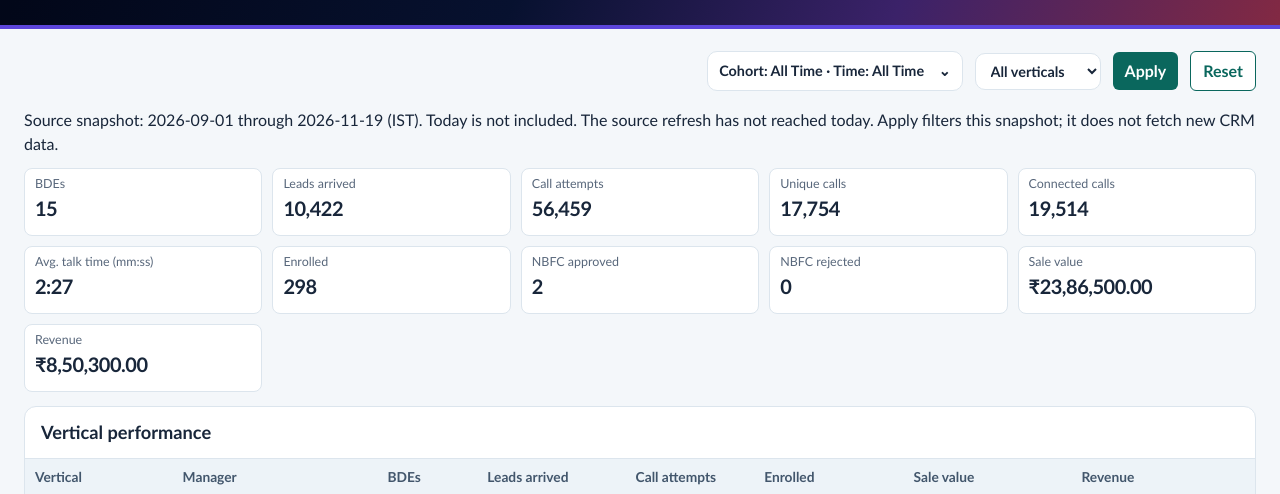
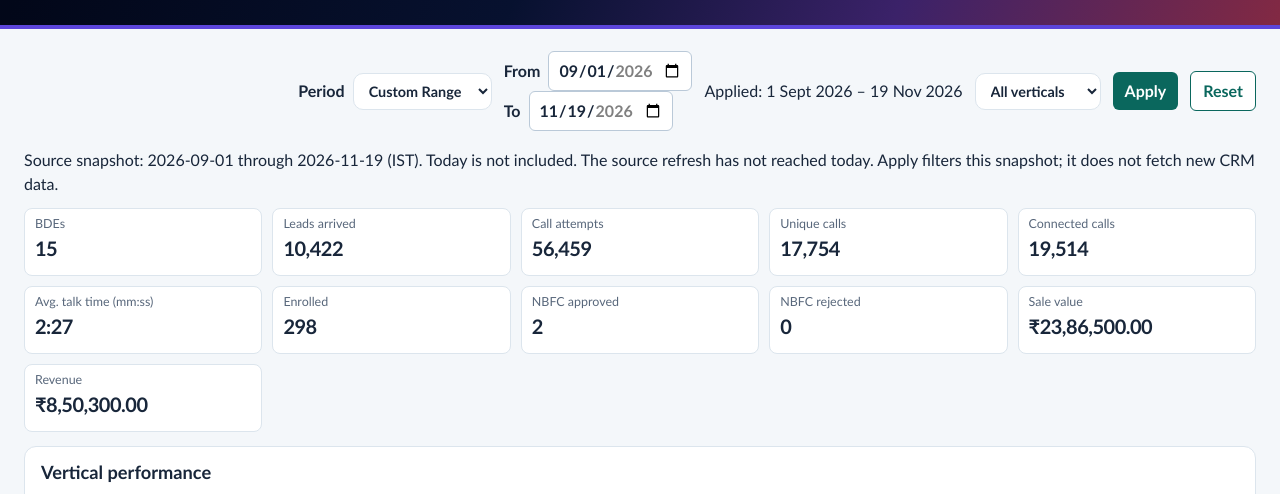
Before and after one commit to Jothivel41/bde-weekly-report, a plain HTML site: page site/index.html in a window 1280 px wide. Shown: the part 239-733 px from the top of the page. Drawn offline with Linux system fonts and the light colour scheme.

Commit message:
Replace dual date slicer with unified period selector

```diff
--- a/site/index.html
+++ b/site/index.html
@@ -80,22 +80,16 @@ dialog{border:1px solid var(--line);border-radius:14px;padding:0;width:min(520px
 </div></header>
 <main class="wrap">
   <form class="tools" id="filters" aria-label="Report filters">
-    <details class="date-slicer" id="date-slicer">
-      <summary class="slicer-toggle"><span id="date-slicer-label">All time</span>　⌄</summary>
-      <div class="slicer-menu">
-        <div class="slicer-column"><h3>Cohort Based</h3>
-          <button type="button" class="preset" data-basis="cohort" data-preset="today">Today</button><button type="button" class="preset" data-basis="cohort" data-preset="yesterday">Yesterday</button><button type="button" class="preset" data-basis="cohort" data-preset="week">This Week</button><button type="button" class="preset" data-basis="cohort" data-preset="mtd">Month to Date</button><button type="button" class="preset" data-basis="cohort" data-preset="last7">Last 7 Days</button><button type="button" class="preset" data-basis="cohort" data-preset="last30">Last 30 Days</button><button type="button" class="preset" data-basis="cohort" data-preset="last3months">Last 3 Months</button><button type="button" class="preset" data-basis="cohort" data-preset="custom">Custom Range</button><button type="button" class="preset" data-basis="cohort" data-preset="all">All Time</button>
-        </div>
-        <div class="slicer-column"><h3>Time Based</h3>
-          <button type="button" class="preset" data-basis="time" data-preset="today">Today</button><button type="button" class="preset" data-basis="time" data-preset="yesterday">Yesterday</button><button type="button" class="preset" data-basis="time" data-preset="week">This Week</button><button type="button" class="preset" data-basis="time" data-preset="mtd">Month to Date</button><button type="button" class="preset" data-basis="time" data-preset="last7">Last 7 Days</button><button type="button" class="preset" data-basis="time" data-preset="last30">Last 30 Days</button><button type="button" class="preset" data-basis="time" data-preset="last3months">Last 3 Months</button><button type="button" class="preset" data-basis="time" data-preset="custom">Custom Range</button><button type="button" class="preset" data-basis="time" data-preset="all">All Time</button>
-        </div>
-        <div class="date-fields" id="date-fields" hidden>
-      <label for="start-date">From <input id="start-date" type="date" disabled required></label>
-      <label for="end-date">To <input id="end-date" type="date" disabled required></label>
-        </div>
-        <div class="slicer-actions"><button class="apply" type="submit">Apply</button><button class="reset" id="reset-date-slicer" type="button">Reset</button></div>
-      </div>
-    </details>
+    <label for="date-preset">Period <select class="filter-select" id="date-preset">
+      <option value="today">Today</option><option value="yesterday">Yesterday</option>
+      <option value="last7">Last 7 Days</option><option value="last30">Last 30 Days</option>
+      <option value="mtd">Month to Date</option><option value="custom" selected>Custom Range</option>
+    </select></label>
+    <span id="date-fields">
+      <label for="start-date">From <input id="start-date" type="date" required></label>
+      <label for="end-date">To <input id="end-date" type="date" required></label>
+    </span>
+    <span id="date-slicer-label" aria-live="polite"></span>
     <label for="vertical"><select class="filter-select" id="vertical" aria-label="Vertical"></select></label>
     <button class="apply" id="apply-filters" type="submit">Apply</button>
     <button class="reset" id="reset-filters" type="button">Reset</button>
@@ -122,7 +116,7 @@ const number = {format: value => value == null ? "—" : integerFormat.format(va
 const currency = new Intl.NumberFormat("en-IN", {style: "currency", currency: "INR"});
 const rupees = {format: paise => paise == null ? "—" : currency.format(paise / 100)};
 const dayFormat = new Intl.DateTimeFormat("en-IN", {weekday: "short", day: "numeric", month: "short", timeZone: "UTC"});
-const dateSlicer = document.querySelector("#date-slicer");
+const datePreset = document.querySelector("#date-preset");
 const dateSlicerLabel = document.querySelector("#date-slicer-label");
 const dateFields = document.querySelector("#date-fields");
 const startDate = document.querySelector("#start-date");
@@ -133,7 +127,7 @@ const report = document.querySelector("#report");
 const breadcrumb = document.querySelector("#breadcrumb");
 const backButton = document.querySelector("#back-button");
 const resetFilters = document.querySelector("#reset-filters");
-const resetDateSlicer = document.querySelector("#reset-date-slicer");
+
 const bdeDialog = document.querySelector("#bde-dialog");
 for (const input of [startDate, endDate]) {
   input.min = firstDate;
@@ -383,7 +377,7 @@ function rangeLabel(range) {
 }
 
 function updateSlicerLabel() {
-  dateSlicerLabel.textContent = `Cohort: ${cohortPreset} · Time: ${timePreset}`;
+  dateSlicerLabel.textContent = `Applied: ${rangeLabel(timeRange)}`;
 }
 
 function setPendingRange(basis, range, label) {
@@ -392,13 +386,7 @@ function setPendingRange(basis, range, label) {
   updatePendingButtons();
 }
 
-function updatePendingButtons() {
-  document.querySelectorAll(".preset").forEach(button => {
-    const label = presetLabels[button.dataset.preset];
-    const selected = button.dataset.basis === "cohort" ? pendingCohortPreset : pendingTimePreset;
-    button.classList.toggle("is-pending", label === selected);
-  });
-}
+function updatePendingButtons() {}
 
 function resetPendingDateRanges() {
   pendingCohortRange = ranges.all;
@@ -427,7 +415,7 @@ function applyPendingRanges() {
   selectedDay = null;
   rangeError.hidden = true;
   updateSlicerLabel();
-  dateSlicer.open = false;
+
   render();
 }
 
@@ -459,30 +447,23 @@ function rangeForPreset(preset) {
   return ranges.all;
 }
 
-const presetLabels = {today: "Today", yesterday: "Yesterday", week: "This Week", mtd: "Month to Date", last7: "Last 7 Days", last30: "Last 30 Days", last3months: "Last 3 Months", all: "All Time", custom: "Custom Range"};
-for (const input of [startDate, endDate]) input.addEventListener('input', () => {
-  if (customPending) setPendingRange(customBasis, {start: startDate.value, end: endDate.value}, 'Custom Range');
-});
-document.querySelectorAll(".preset").forEach(button => button.addEventListener("click", () => {
-  const preset = button.dataset.preset;
-  const basis = button.dataset.basis;
-  if (preset === "custom") {
-    customBasis = basis;
-    customPending = true;
-    dateFields.hidden = false;
-    startDate.disabled = endDate.disabled = false;
-    const current = basis === "cohort" ? pendingCohortRange : pendingTimeRange;
-    startDate.value = current.start;
-    endDate.value = current.end;
-    updatePendingButtons();
-    startDate.focus();
-    return;
+const presetLabels = {today: 'Today', yesterday: 'Yesterday', last7: 'Last 7 Days', last30: 'Last 30 Days', mtd: 'Month to Date', custom: 'Custom Range'};
+function selectPeriod() {
+  const preset = datePreset.value;
+  customPending = preset === 'custom';
+  dateFields.hidden = !customPending;
+  startDate.disabled = endDate.disabled = !customPending;
+  rangeError.hidden = true;
+  if (!customPending) {
+    const range = rangeForPreset(preset);
+    setPendingRange('cohort', range, presetLabels[preset]);
+    setPendingRange('time', range, presetLabels[preset]);
   }
-  customPending = false;
-  dateFields.hidden = true;
-  startDate.disabled = endDate.disabled = true;
-  setPendingRange(basis, rangeForPreset(preset), presetLabels[preset]);
-}));
+}
+datePreset.addEventListener('change', selectPeriod);
+startDate.value = firstDate;
+endDate.value = lastDate;
+selectPeriod();
 
 document.querySelector("#filters").addEventListener("submit", event => {
   event.preventDefault();
@@ -493,12 +474,13 @@ document.querySelector("#filters").addEventListener("submit", event => {
       endDate.focus();
       return;
     }
-    setPendingRange(customBasis, {start: startDate.value, end: endDate.value}, "Custom Range");
+    setPendingRange("cohort", {start: startDate.value, end: endDate.value}, "Custom Range");
+    setPendingRange("time", {start: startDate.value, end: endDate.value}, "Custom Range");
   }
   applyPendingRanges();
 });
 resetFilters.addEventListener("click", () => {
-  dateSlicer.open = false;
+
   dateFields.hidden = true;
   startDate.disabled = endDate.disabled = true;
   vertical.value = "all";
@@ -511,9 +493,12 @@ resetFilters.addEventListener("click", () => {
   cohortPreset = "All Time";
   timePreset = "All Time";
   resetPendingDateRanges();
+  datePreset.value = "custom";
+  startDate.value = firstDate; endDate.value = lastDate;
+  selectPeriod();
   applyPendingRanges();
 });
-resetDateSlicer.addEventListener("click", () => resetPendingDateRanges());
+
 vertical.addEventListener("change", () => {
   selectedDay = null;
   selectedBde = null;
```
Also changed, not shown: report_template.html (+38 -53 lines).
